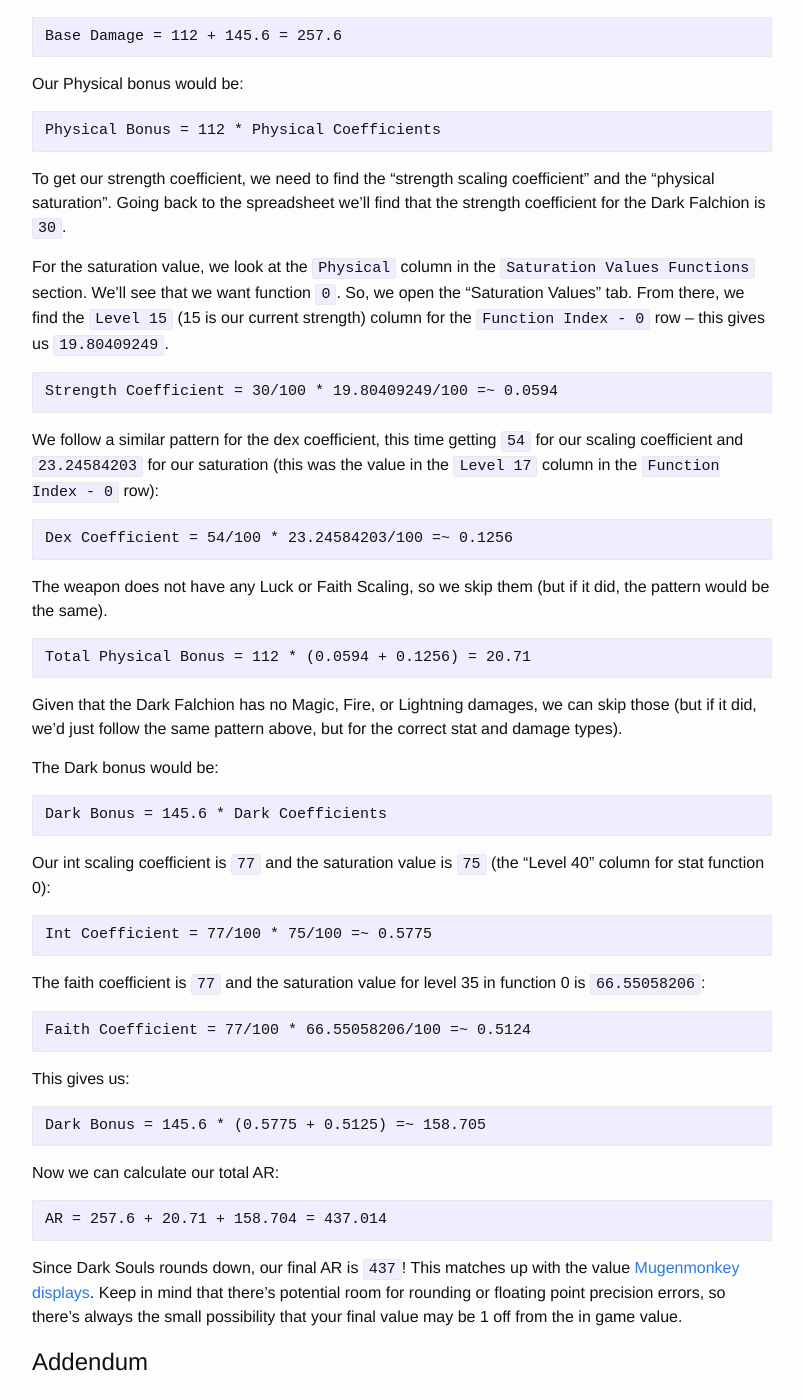
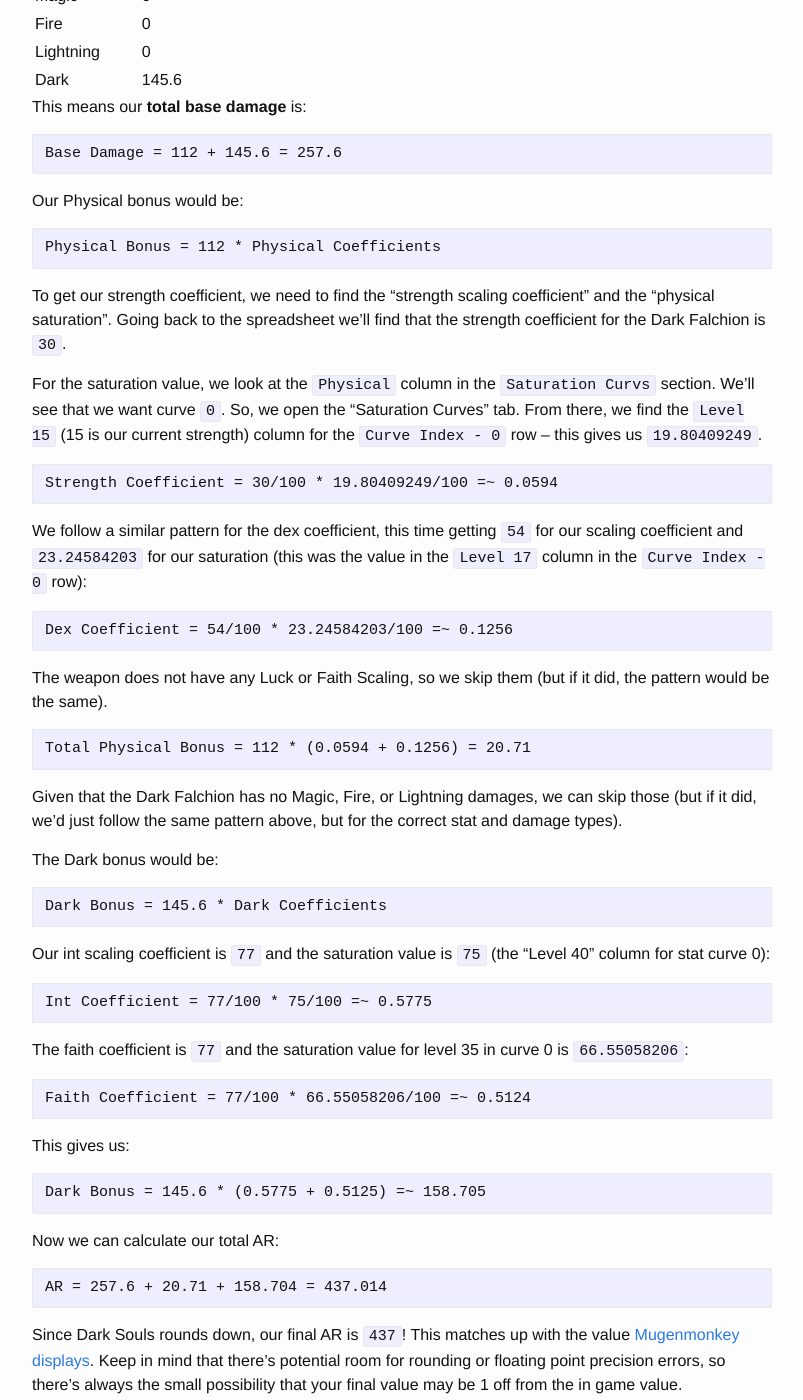
Before and after one commit to mugenmonkey/mugenmonkey.github.io, a Jekyll site: the page built from _posts/2016-07-22-how-to-calculate-ar.md, in a window 1280 px wide and 1400 px high, scrolled down 3829 px. Shown: the whole window, without its empty margins (238-1041 px from the left). Built offline with Jekyll 4.4.1, drawn with Linux system fonts in a browser that asks for light colours; comment, search, counter and statistics services are not loaded; some of the changed text lies outside the part shown.

Commit message:
Update the AR blog post to account for the Golden Ritual Spear and to rename 'functions' to 'curves'

````diff
--- a/_posts/2016-07-22-how-to-calculate-ar.md
+++ b/_posts/2016-07-22-how-to-calculate-ar.md
@@ -107,6 +107,13 @@ Int Coefficient = Int Scaling Coefficient * Magic Saturation
 Magic Bonus = Base Magic * Int Coefficient
 ```
 
+The one exception is the Golden Ritual Spear which receives Magic Damage from Faith Scaling:
+
+```
+Faith Coefficient = Faith Scaling Coefficient * Magic Saturation
+Golden Ritual Spear Magic Bonus = Base Magic * Faith Coefficient
+```
+
 # Fire Bonus
 
 Fire is affected by Intelligence and Faith:
@@ -166,14 +173,14 @@ Physical Bonus = 112 * Physical Coefficients
 
 To get our strength coefficient, we need to find the "strength scaling coefficient" and the "physical saturation". Going back to the spreadsheet we'll find that the strength coefficient for the Dark Falchion is `30`.
 
-For the saturation value, we look at the `Physical` column in the `Saturation Values Functions` section. We'll see that we want function `0`. So, we open the "Saturation Values" tab. From there, we find the `Level 15` (15 is our current strength) column for the `Function Index - 0` row -- this gives us `19.80409249`.
+For the saturation value, we look at the `Physical` column in the `Saturation Curvs` section. We'll see that we want curve `0`. So, we open the "Saturation Curves" tab. From there, we find the `Level 15` (15 is our current strength) column for the `Curve Index - 0` row -- this gives us `19.80409249`.
 
 
 ```
 Strength Coefficient = 30/100 * 19.80409249/100 =~ 0.0594
 ```
 
-We follow a similar pattern for the dex coefficient, this time getting `54` for our scaling coefficient and `23.24584203` for our saturation (this was the value in the `Level 17` column in the `Function Index - 0` row):
+We follow a similar pattern for the dex coefficient, this time getting `54` for our scaling coefficient and `23.24584203` for our saturation (this was the value in the `Level 17` column in the `Curve Index - 0` row):
 
 ```
 Dex Coefficient = 54/100 * 23.24584203/100 =~ 0.1256
@@ -193,13 +200,13 @@ The Dark bonus would be:
 Dark Bonus = 145.6 * Dark Coefficients
 ```
 
-Our int scaling coefficient is `77` and the saturation value is `75` (the "Level 40" column for stat function 0):
+Our int scaling coefficient is `77` and the saturation value is `75` (the "Level 40" column for stat curve 0):
 
 ```
 Int Coefficient = 77/100 * 75/100 =~ 0.5775
 ```
 
-The faith coefficient is `77` and the saturation value for level 35 in function 0 is `66.55058206`:
+The faith coefficient is `77` and the saturation value for level 35 in curve 0 is `66.55058206`:
 
 ```
 Faith Coefficient = 77/100 * 66.55058206/100 =~ 0.5124
````
